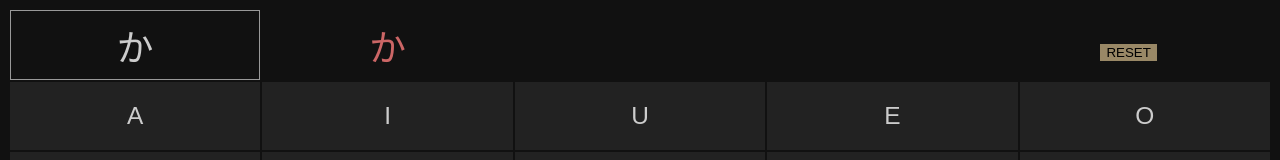
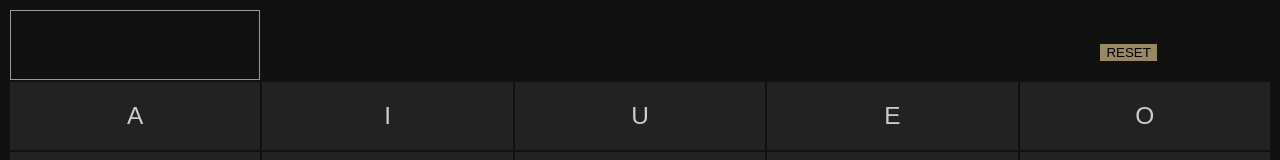
Before and after one commit to bagilevi/kana_trainer, a plain HTML site: page public/index.html in a window 1280 px wide. Shown: the top 160 px of the page. Drawn offline with nearby package versions, Linux system fonts and the light colour scheme.

Commit message:
content-type

```diff
--- a/public/index.html
+++ b/public/index.html
@@ -2,6 +2,7 @@
 <html>
   <head>
     <title>Hiragana trainer</title>
+    <meta http-equiv="Content-Type" content="text/html; charset=UTF-8" />
     <script src="http://ajax.googleapis.com/ajax/libs/jquery/1.8.2/jquery.min.js"></script>
     <script src="javascripts/application.js"></script>
     <style>
@@ -53,8 +54,8 @@
     <table id="choices">
       <thead>
         <tr id="header">
-          <td id="challenge">か</td>
-          <td id="incorrect">か</td>
+          <td id="challenge"></td>
+          <td id="incorrect"></td>
           <td></td>
           <td colspan="2" id="stats">
             <span id="correct-count"></span>
```
